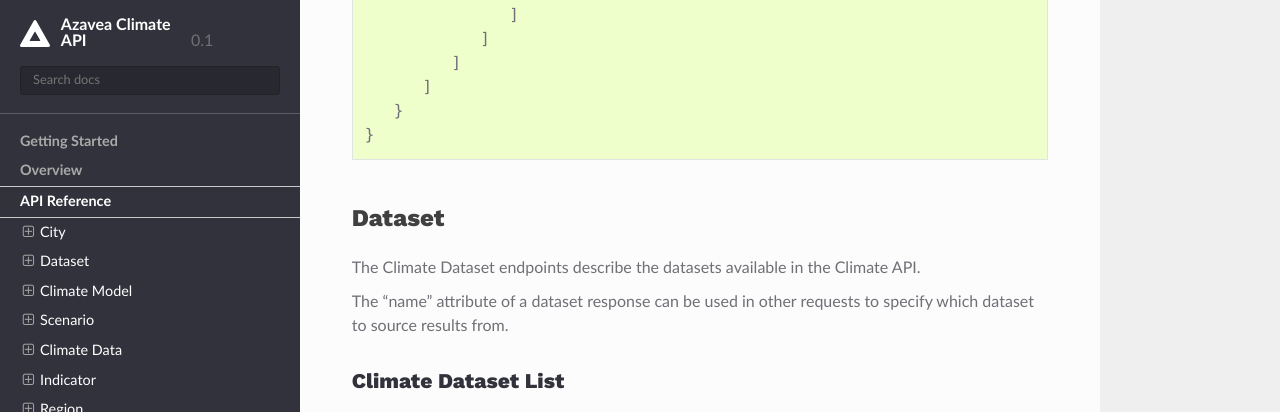
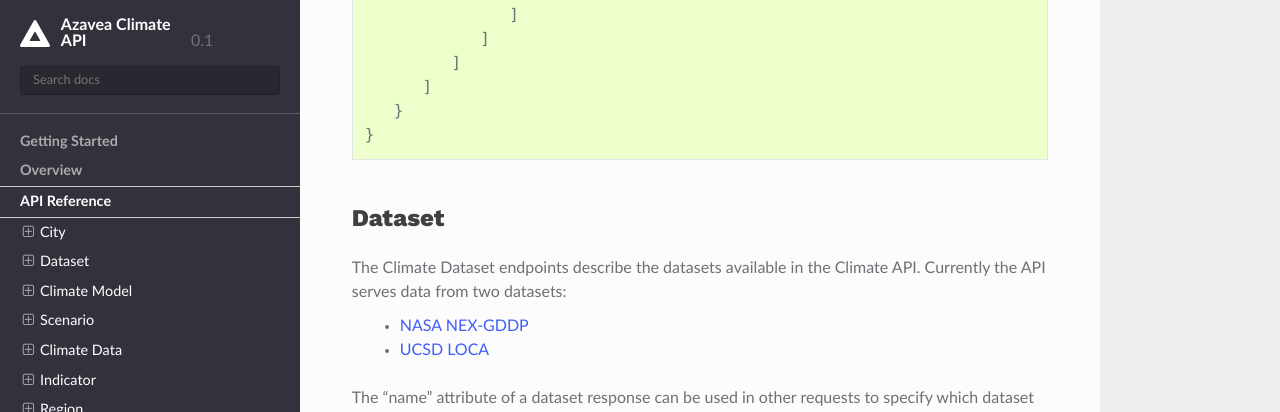
Before and after one commit to azavea/climate-change-api, a Sphinx documentation site: the page built from doc/source/api_reference.rst, in a window 1280 px wide and 900 px high, scrolled down 5213 px, cut to the strip 0-412 px from the top of the window. Built offline with Sphinx 7.4.7 and the Read the Docs theme 2.0.0, drawn with Linux system fonts in a browser that asks for light colours.

Commit message:
Cleanup dataset information and "Getting Started" section

```diff
--- a/doc/source/api_reference/dataset.rst
+++ b/doc/source/api_reference/dataset.rst
@@ -1,5 +1,8 @@
 
-The Climate Dataset endpoints describe the datasets available in the Climate API.
+The Climate Dataset endpoints describe the datasets available in the Climate API. Currently the API serves data from two datasets:
+
+ - `NASA NEX-GDDP`_
+ - `UCSD LOCA`_
 
 The "name" attribute of a dataset response can be used in other requests to specify which dataset to source results from.
 
@@ -89,3 +92,6 @@
             "CESM1-BGC"
         ]
     }
+
+.. _`NASA NEX-GDDP`: https://cds.nccs.nasa.gov/nex-gddp/
+.. _`UCSD LOCA`: http://loca.ucsd.edu/
--- a/doc/source/index.rst
+++ b/doc/source/index.rst
@@ -20,11 +20,11 @@
 
 Everyone has climate questions. For example, how will my area be affected? With what probability can these changes be expected? How will the growing season shift? Can I access and afford reliable climate projection data?
 
-The National Aeronautics and Space Administration of the United States (NASA) produces an abundance of quality global climate data available in NetCDF format. Recognizing that this more unique data format limits accessibility for many climate professionals, scientists, and even citizens who are actively preparing for climate change, the Climate API processes the NEX data according to the standards set by the Intergovernmental Panel on Climate Change (|IPCC|) and serves it in the universal format, |JSON|. |JSON| is a data structure accepted by virtually all modern programming languages.
+The National Aeronautics and Space Administration of the United States (NASA) produces an abundance of quality global climate data available in NetCDF format. Recognizing that this more unique data format limits accessibility for many climate professionals, scientists, and even citizens who are actively preparing for climate change, the Climate API processes climate datasets originally stored in NetCDF format according to the standards set by the Intergovernmental Panel on Climate Change (|IPCC|) and serves it in the universal format, |JSON|. |JSON| is a data structure accepted by virtually all modern programming languages.
 
 Currently, the Climate API includes temperature and precipitation data for cities across the entire USA historically and under two popular carbon emission scenarios projected until the end of the century. Users can retrieve these results from two popular climate datasets, either NASA NEX-GDDP or LOCA. See `datasets`_ for more information.
 
-Accessible and standardized climate data through the Climate API will help answer decision makers, scientists, technologists, and citizens to answer the aforementioned questions and more. Read on to learn how to use the API.
+Accessible and standardized climate data through the Climate API will help decision makers, scientists, technologists, and citizens answer the aforementioned questions and more. Read on to learn how to use the API.
 
 
 Logging in
```
